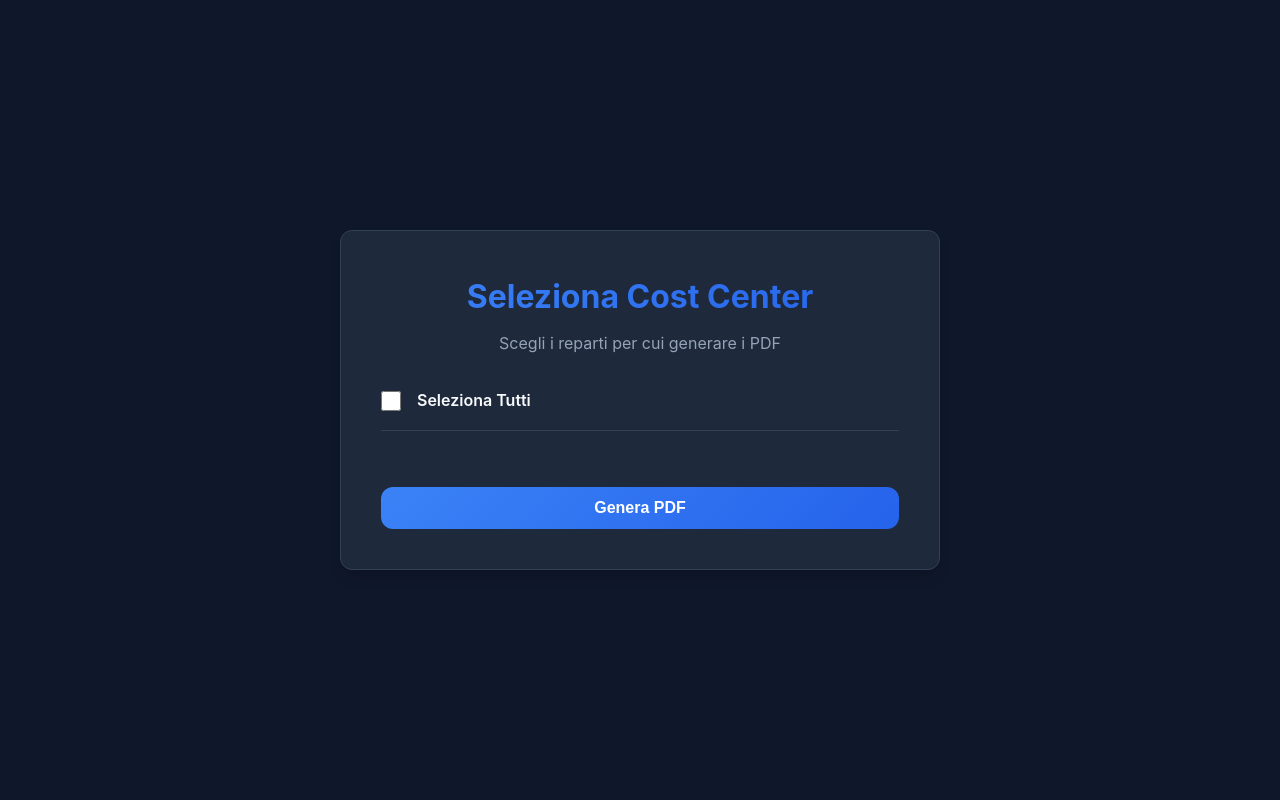
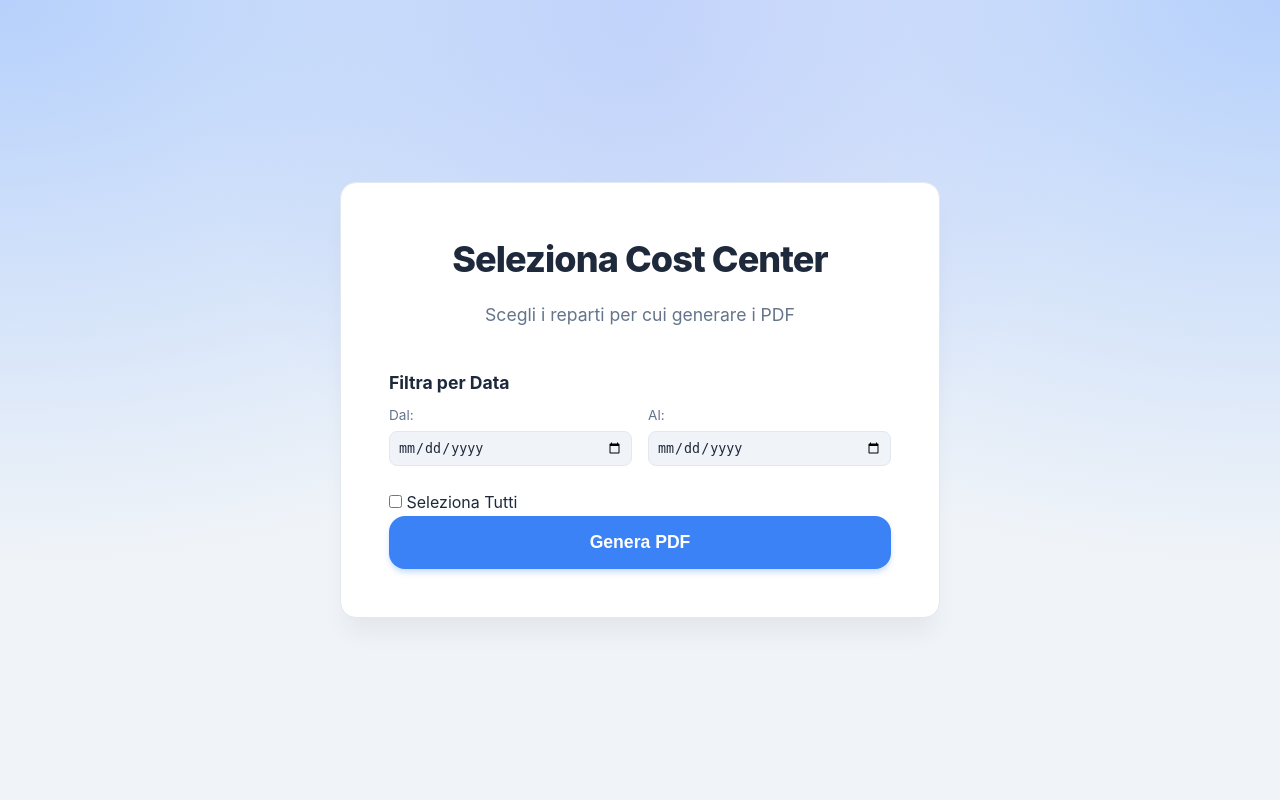
Before and after one commit to Verbatim94/timesheetpage, a FastAPI app: template templates/select_cost_centers.html in a window 1280 px wide. Run offline with FastAPI, Linux system fonts and the light colour scheme; the template is opened without the code that fills it, so the values that code supplies are empty.

Commit message:
Update: Blue Theme, Excel Generation, Date range filtering

```diff
--- a/app.py
+++ b/app.py
@@ -312,6 +312,82 @@ async def index(request: Request, username: str = Depends(get_current_username))
 async def robots():
     return "User-agent: *\\nDisallow: /"
 
+def generate_user_excel(user_name: str, user_data: Dict[str, Any]) -> Optional[bytes]:
+    """Generates an Excel file with one sheet per month."""
+    try:
+        output = io.BytesIO()
+        with pd.ExcelWriter(output, engine='openpyxl') as writer:
+            for block in user_data["blocks"]:
+                month_name = block["month_name"]
+                # Safe sheet name (max 31 chars)
+                sheet_name = month_name[:30]
+
+                # Prepare data for DataFrame
+                # Columns: Plan, 1..31, Total
+                data_rows = []
+
+                # Headers
+                columns = ["Plan"] + [str(d) for d in range(1, 32)] + ["Total"]
+
+                # Plan Rows
+                for plan in block["plans"]:
+                    row = {"Plan": plan["plan_name"]}
+                    # Fill days
+                    for i, day_cell in enumerate(plan["days"]):
+                        # day_cell is {"value": "12,00", "shaded": bool}
+                        # We need raw numbers for Excel if possible, or string is fine.
+                        # User wants friendly format.
+                        val = day_cell["value"]
+                        # Convert back to float for Excel math if needed, or keep as string?
+                        # Let's keep as number if possible for calculations
+                        try:
+                            if val:
+                                row[str(i+1)] = float(val.replace(',', '.'))
+                            else:
+                                row[str(i+1)] = None
+                        except:
+                            row[str(i+1)] = val
+
+                    # Total
+                    try:
+                        if plan["total"]:
+                            row["Total"] = float(plan["total"].replace(',', '.'))
+                        else:
+                            row["Total"] = None
+                    except:
+                        row["Total"] = plan["total"]
+
+                    data_rows.append(row)
+
+                # Total Row
+                total_row = {"Plan": "TOTALE"}
+                for i, val in enumerate(block["total_row_cells"]):
+                    # val is string "12,00"
+                    try:
+                        if val:
+                             total_row[str(i+1)] = float(val.replace(',', '.'))
+                        else:
+                             total_row[str(i+1)] = None
+                    except:
+                        total_row[str(i+1)] = val
+
+                if block["grand_total"]:
+                     try:
+                        total_row["Total"] = float(block["grand_total"].replace(',', '.'))
+                     except:
+                        total_row["Total"] = block["grand_total"]
+
+                data_rows.append(total_row)
+
+                # Create DataFrame
+                df_sheet = pd.DataFrame(data_rows, columns=columns)
+                df_sheet.to_excel(writer, sheet_name=sheet_name, index=False)
+
+        return output.getvalue()
+    except Exception as e:
+        print(f"Error generating Excel for {user_name}: {e}")
+        return None
+
 async def process_generation_task(job_id: str, filtered_data: dict):
     jobs[job_id]["status"] = "processing"
     jobs[job_id]["progress"] = 0
@@ -327,11 +403,12 @@ async def process_generation_task(job_id: str, filtered_data: dict):
         async with async_playwright() as p:
             browser = await p.chromium.launch()
 
-            async def generate_single_pdf(user_name, user_data):
+            async def process_single_user(user_name, user_data):
                 async with sem:
                     try:
-                        jobs[job_id]["logs"].append(f"[TASK] Generating PDF for {user_name}...")
+                        jobs[job_id]["logs"].append(f"[TASK] Processing {user_name}...")
 
+                        # --- PDF GENERATION ---
                         # Render HTML
                         html_content = templates.get_template("timesheet_report.html").render(
                             user_name=user_name,
@@ -363,16 +440,19 @@ async def process_generation_task(job_id: str, filtered_data: dict):
                         )
                         await page.close()
 
+                        # --- EXCEL GENERATION ---
+                        excel_bytes = generate_user_excel(user_name, user_data)
+
                         # Update progress
                         jobs[job_id]["progress"] += 1
                         jobs[job_id]["logs"].append(f"[SUCCESS] {user_name} completed.")
 
-                        return user_name, user_data.get("cost_center"), pdf_bytes
+                        return user_name, user_data.get("cost_center"), pdf_bytes, excel_bytes
                     except Exception as e:
                         jobs[job_id]["logs"].append(f"[ERROR] Failed {user_name}: {str(e)}")
                         return None
 
-            tasks = [generate_single_pdf(name, data) for name, data in filtered_data.items()]
+            tasks = [process_single_user(name, data) for name, data in filtered_data.items()]
             results = await asyncio.gather(*tasks)
 
             jobs[job_id]["logs"].append(f"[SYSTEM] Compressing files...")
@@ -380,16 +460,22 @@ async def process_generation_task(job_id: str, filtered_data: dict):
             with zipfile.ZipFile(zip_buffer, "w", zipfile.ZIP_DEFLATED) as zf:
                 for res in results:
                     if not res: continue
-                    user_name, cc, pdf_bytes = res
+                    user_name, cc, pdf_bytes, excel_bytes = res
 
-                    # Add to zip with folder structure: Cost Center / User.pdf
+                    # Sanitation
                     cc_folder = str(cc).strip()
                     cc_folder = "".join([c for c in cc_folder if c.isalnum() or c in (' ', '_', '-')]).strip()
                     if not cc_folder: cc_folder = "NoCostCenter"
 
                     safe_name = "".join([c for c in user_name if c.isalnum() or c in (' ', '_', '-')]).strip()
 
-                    zf.writestr(f"{cc_folder}/{safe_name}.pdf", pdf_bytes)
+                    # Write PDF
+                    if pdf_bytes:
+                        zf.writestr(f"{cc_folder}/PDF/{safe_name}.pdf", pdf_bytes)
+
+                    # Write Excel
+                    if excel_bytes:
+                        zf.writestr(f"{cc_folder}/Excel/{safe_name}.xlsx", excel_bytes)
 
             await browser.close()
 
@@ -409,8 +495,38 @@ async def process_generation_task(job_id: str, filtered_data: dict):
         jobs[job_id]["error"] = str(e)
         jobs[job_id]["logs"].append(f"[CRITICAL] Job Failed: {str(e)}")
 
+        if "Cost Center" in df.columns:
+            # Group by Name to count users, not rows (assuming one cost center per user)
+            # Use 'first' to get a representative cost center for the user
+            users_cc = df.groupby("Name")["Cost Center"].first()
+            # Handle potential None/NaN values in cost center
+            users_cc = users_cc.fillna("Unknown")
+            cost_centers = users_cc.value_counts().to_dict()
+        else:
+            cost_centers = {"Unknown": df["Name"].nunique()}
+
+        # Date Range Calculation
+        if not df["DateObj"].empty:
+            min_date = df["DateObj"].min().date().isoformat()
+            max_date = df["DateObj"].max().date().isoformat()
+        else:
+            today = datetime.date.today().isoformat()
+            min_date = today
+            max_date = today
+
+        return templates.TemplateResponse("select_cost_centers.html", {
+            "request": request,
+            "cost_centers": cost_centers,
+            "file_id": file_id,
+            "min_date": min_date,
+            "max_date": max_date
+        })
+
+    except Exception as e:
+         return HTMLResponse(f"<h3>Errore nella lettura del file:</h3><p>{str(e)}</p>", status_code=400)
+
 @app.post("/generate")
-async def generate_pdf(background_tasks: BackgroundTasks, request: Request, cost_centers: List[str] = Form(...), file_id: str = Form(...), username: str = Depends(get_current_username)):
+async def generate_pdf(background_tasks: BackgroundTasks, request: Request, cost_centers: List[str] = Form(...), file_id: str = Form(...), start_date: str = Form(...), end_date: str = Form(...), username: str = Depends(get_current_username)):
     temp_file = f"temp_{file_id}.parquet"
     if not os.path.exists(temp_file):
         return JSONResponse({"error": "Sessione scaduta o file non trovato"}, status_code=400)
@@ -424,6 +540,21 @@ async def generate_pdf(background_tasks: BackgroundTasks, request: Request, cost
             os.remove(temp_file)
         except:
             pass
+
+        # --- DATE FILTERING ---
+        if start_date and end_date:
+            # Convert string inputs to timestamp/datetime to match df['DateObj']
+            s_date = pd.to_datetime(start_date)
+            e_date = pd.to_datetime(end_date)
+
+            # Filter
+            df = df[
+                (df["DateObj"] >= s_date) &
+                (df["DateObj"] <= e_date)
+            ]
+
+            if df.empty:
+                return JSONResponse({"error": "Nessun dato trovato nel range di date selezionato."}, status_code=400)
 
         try:
             data = build_users_dict(df)
--- a/static/css/style.css
+++ b/static/css/style.css
@@ -1,17 +1,17 @@
 :root {
-    --bg-color: #0f172a;
-    --card-bg: #1e293b;
-    --text-primary: #f8fafc;
-    --text-secondary: #94a3b8;
+    --bg-color: #f0f4f8;
+    --card-bg: #ffffff;
+    --text-primary: #1e293b;
+    --text-secondary: #64748b;
     --accent-color: #3b82f6;
     --accent-hover: #2563eb;
     --accent-gradient: linear-gradient(135deg, #3b82f6 0%, #2563eb 100%);
-    --border-color: #334155;
+    --border-color: #e2e8f0;
     --danger-color: #ef4444;
     --success-color: #22c55e;
-    --radius: 0.75rem;
-    --shadow: 0 4px 6px -1px rgb(0 0 0 / 0.1), 0 2px 4px -2px rgb(0 0 0 / 0.1);
-    --shadow-lg: 0 10px 15px -3px rgb(0 0 0 / 0.1), 0 4px 6px -4px rgb(0 0 0 / 0.1);
+    --radius: 1rem;
+    --shadow: 0 4px 6px -1px rgb(0 0 0 / 0.05), 0 2px 4px -2px rgb(0 0 0 / 0.05);
+    --shadow-lg: 0 20px 25px -5px rgb(0 0 0 / 0.05), 0 8px 10px -6px rgb(0 0 0 / 0.01);
 }
 
 * {
@@ -31,6 +31,10 @@ body {
     align-items: center;
     justify-content: center;
     padding: 2rem;
+    background-image:
+        radial-gradient(at 0% 0%, hsla(217, 91%, 85%, 1) 0, transparent 50%),
+        radial-gradient(at 50% 0%, hsla(224, 85%, 88%, 1) 0, transparent 50%),
+        radial-gradient(at 100% 0%, hsla(217, 91%, 85%, 1) 0, transparent 50%);
 }
 
 .container {
@@ -42,57 +46,59 @@ body {
 .card {
     background-color: var(--card-bg);
     border-radius: var(--radius);
-    padding: 2.5rem;
+    padding: 3rem;
     box-shadow: var(--shadow-lg);
     border: 1px solid var(--border-color);
-    animation: fadeIn 0.5s ease-out;
+    animation: slideUp 0.6s cubic-bezier(0.16, 1, 0.3, 1);
 }
 
 h1 {
-    font-size: 2rem;
-    font-weight: 700;
-    margin-bottom: 0.5rem;
-    background: var(--accent-gradient);
-    background-clip: text;
-    -webkit-background-clip: text;
-    -webkit-text-fill-color: transparent;
+    font-size: 2.25rem;
+    font-weight: 800;
+    margin-bottom: 0.75rem;
+    color: #1e293b;
     text-align: center;
+    letter-spacing: -0.025em;
 }
 
 p {
     color: var(--text-secondary);
-    margin-bottom: 2rem;
+    margin-bottom: 2.5rem;
     text-align: center;
+    font-size: 1.1rem;
 }
 
 .upload-area {
     border: 2px dashed var(--border-color);
     border-radius: var(--radius);
-    padding: 3rem 2rem;
+    padding: 4rem 2rem;
     text-align: center;
     cursor: pointer;
-    transition: all 0.3s ease;
-    background-color: rgb(15 23 42 / 0.5);
+    transition: all 0.3s cubic-bezier(0.4, 0, 0.2, 1);
+    background-color: #f8fafc;
     margin-bottom: 2rem;
     position: relative;
+    overflow: hidden;
 }
 
 .upload-area:hover,
 .upload-area.dragover {
     border-color: var(--accent-color);
-    background-color: rgb(59 130 246 / 0.1);
+    background-color: #eff6ff;
+    transform: scale(1.02);
 }
 
 .upload-icon {
-    width: 48px;
-    height: 48px;
-    margin-bottom: 1rem;
-    color: var(--text-secondary);
-    transition: color 0.3s ease;
+    width: 64px;
+    height: 64px;
+    margin-bottom: 1.5rem;
+    color: #94a3b8;
+    transition: color 0.3s ease, transform 0.3s ease;
 }
 
 .upload-area:hover .upload-icon {
     color: var(--accent-color);
+    transform: translateY(-5px);
 }
 
 .file-input {
@@ -108,110 +114,35 @@ p {
 .btn {
     display: inline-block;
     width: 100%;
-    padding: 0.75rem 1.5rem;
-    background: var(--accent-gradient);
+    padding: 1rem 1.5rem;
+    background: var(--accent-color);
     color: white;
     font-weight: 600;
     border: none;
     border-radius: var(--radius);
     cursor: pointer;
-    font-size: 1rem;
-    transition: transform 0.2s, box-shadow 0.2s;
+    font-size: 1.1rem;
+    transition: all 0.2s;
     text-align: center;
     text-decoration: none;
+    box-shadow: 0 4px 6px -1px rgba(59, 130, 246, 0.3);
 }
 
 .btn:hover {
+    background-color: var(--accent-hover);
     transform: translateY(-2px);
-    box-shadow: 0 4px 12px rgb(37 99 235 / 0.3);
+    box-shadow: 0 10px 15px -3px rgba(59, 130, 246, 0.4);
 }
 
 .btn:active {
     transform: translateY(0);
 }
 
-/* List Styles for Cost Centers */
-.list-group {
-    max-height: 400px;
-    overflow-y: auto;
-    margin-bottom: 2rem;
-    padding-right: 0.5rem;
-}
-
-/* Custom Scrollbar */
-.list-group::-webkit-scrollbar {
-    width: 6px;
-}
-
-.list-group::-webkit-scrollbar-track {
-    background: var(--bg-color);
-    border-radius: 3px;
-}
-
-.list-group::-webkit-scrollbar-thumb {
-    background: var(--border-color);
-    border-radius: 3px;
-}
-
-.list-item {
-    display: flex;
-    align-items: center;
-    padding: 1rem;
-    background-color: var(--bg-color);
-    border: 1px solid var(--border-color);
-    border-radius: var(--radius);
-    margin-bottom: 0.75rem;
-    transition: border-color 0.2s;
-}
-
-.list-item:hover {
-    border-color: var(--accent-color);
-}
-
-.checkbox-wrapper {
-    display: flex;
-    align-items: center;
-    width: 100%;
-    cursor: pointer;
-}
-
-input[type="checkbox"] {
-    width: 1.25rem;
-    height: 1.25rem;
-    margin-right: 1rem;
-    accent-color: var(--accent-color);
-    cursor: pointer;
-}
-
-.badge {
-    background-color: var(--border-color);
-    color: var(--text-primary);
-    font-size: 0.75rem;
-    padding: 0.25rem 0.6rem;
-    border-radius: 1rem;
-    margin-left: auto;
-    font-weight: 600;
-}
-
-.actions {
-    display: flex;
-    justify-content: space-between;
-    align-items: center;
-    margin-bottom: 1.5rem;
-    padding-bottom: 1rem;
-    border-bottom: 1px solid var(--border-color);
-}
-
-.actions label {
-    cursor: pointer;
-    font-weight: 600;
-    color: var(--text-primary);
-}
-
-@keyframes fadeIn {
+/* Animations */
+@keyframes slideUp {
     from {
         opacity: 0;
-        transform: translateY(20px);
+        transform: translateY(40px);
     }
 
     to {
--- a/templates/select_cost_centers.html
+++ b/templates/select_cost_centers.html
@@ -514,6 +514,25 @@
 
             <form id="generateForm" onsubmit="startGeneration(event)">
                 <input type="hidden" name="file_id" value="{{ file_id }}">
+                <div class="actions" style="border-bottom: none; margin-bottom: 0.5rem;">
+                    <h3 style="margin-bottom: 0.5rem; font-size: 1.1rem; color: var(--text-primary);">Filtra per Data
+                    </h3>
+                </div>
+                <div style="display: flex; gap: 1rem; margin-bottom: 1.5rem; flex-wrap: wrap;">
+                    <div style="flex: 1; min-width: 150px;">
+                        <label for="start_date"
+                            style="display: block; font-size: 0.85rem; color: var(--text-secondary); margin-bottom: 0.25rem;">Dal:</label>
+                        <input type="date" id="start_date" name="start_date" value="{{ min_date }}" required
+                            style="width: 100%; padding: 0.5rem; border: 1px solid var(--border-color); border-radius: 0.5rem; background: var(--bg-color); color: var(--text-primary);">
+                    </div>
+                    <div style="flex: 1; min-width: 150px;">
+                        <label for="end_date"
+                            style="display: block; font-size: 0.85rem; color: var(--text-secondary); margin-bottom: 0.25rem;">Al:</label>
+                        <input type="date" id="end_date" name="end_date" value="{{ max_date }}" required
+                            style="width: 100%; padding: 0.5rem; border: 1px solid var(--border-color); border-radius: 0.5rem; background: var(--bg-color); color: var(--text-primary);">
+                    </div>
+                </div>
+
                 <div class="actions">
                     <div class="checkbox-wrapper">
                         <input type="checkbox" onClick="toggleAll(this)" id="selectAll">
```
Also changed, not shown: other parts of static/css/style.css (+48 -78 lines), templates/index.html (+10 -48 lines).
